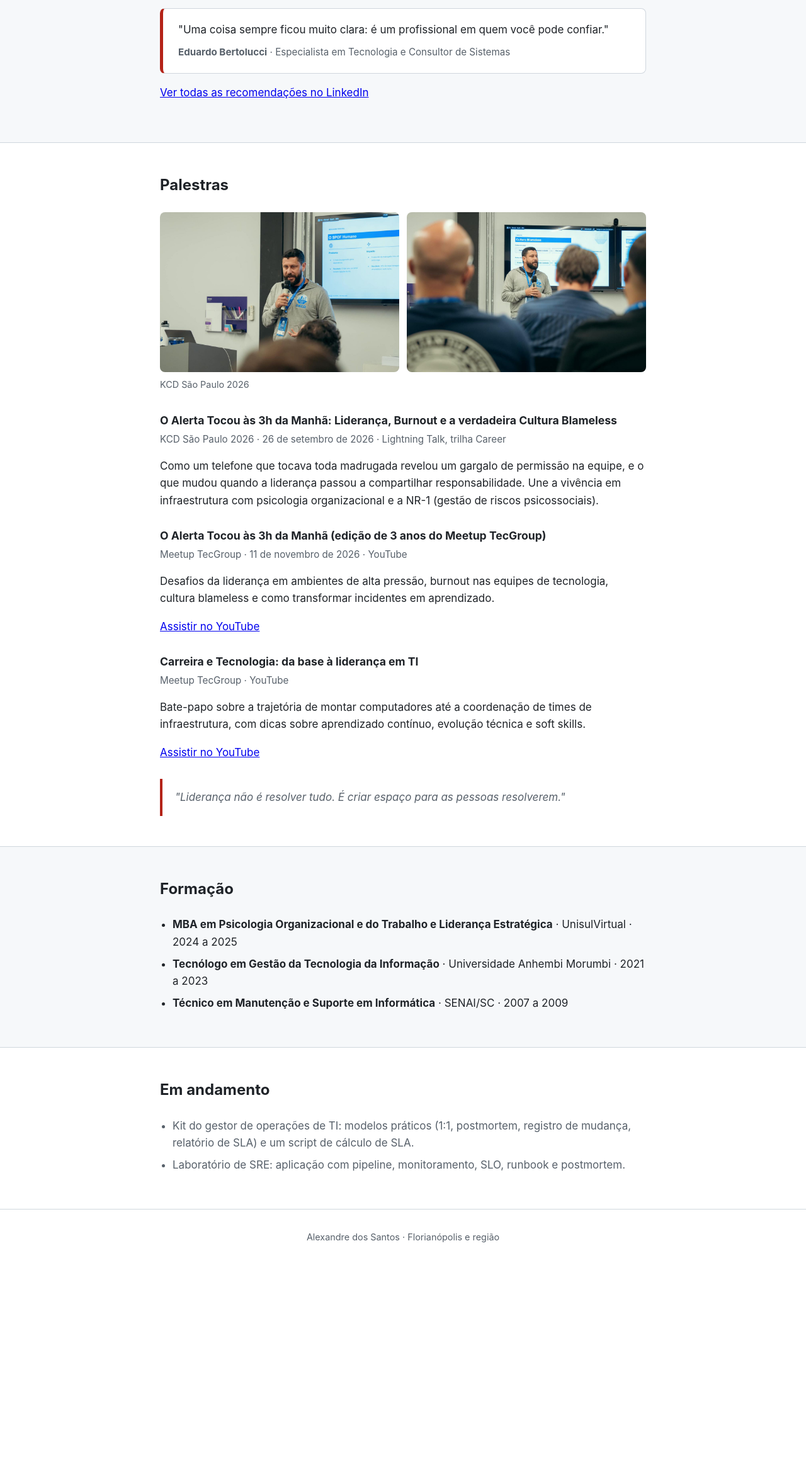
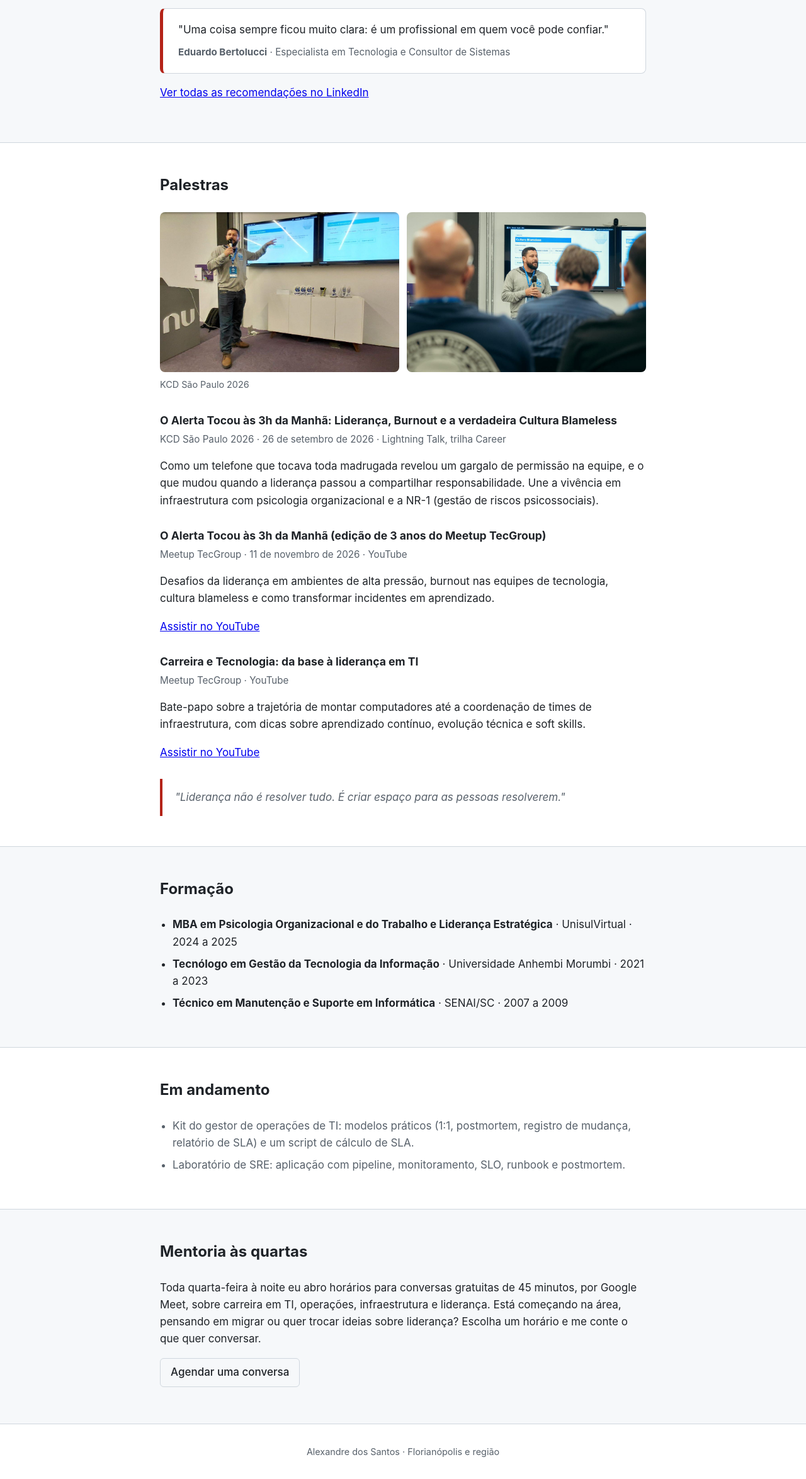
Before and after one commit to ale2santos/ale2santos.github.io, a plain HTML site: page index.html in a window 1280 px wide. Shown: the part 4148-6497 px from the top of the page at 63% size. Before the commit the page ends 6156 px from the top, so only its background shows below. Drawn offline with Linux system fonts and the light colour scheme.

Commit message:
Adiciona mentoria às quartas, prévia de link e nova foto da palestra
Co-Authored-By: Claude Opus 5.5 <noreply@anthropic.com>
Claude-Session: https://claude.ai/code/session_018doCHho9RhADhhTxHDvqzn

```diff
--- a/index.html
+++ b/index.html
@@ -5,6 +5,12 @@
 <meta name="viewport" content="width=device-width, initial-scale=1.0">
 <title>Alexandre dos Santos | Operações e Infraestrutura de TI</title>
 <meta name="description" content="Alexandre dos Santos: da bancada de montagem à coordenação de operações de TI. Gestão de incidentes, mudanças, SLA e cultura blameless.">
+<meta property="og:type" content="website">
+<meta property="og:url" content="https://ale2santos.github.io/">
+<meta property="og:title" content="Alexandre dos Santos | Operações e Infraestrutura de TI">
+<meta property="og:description" content="Da bancada à coordenação de operações de TI. Gestão de incidentes, mudanças, SLA e desenvolvimento de pessoas.">
+<meta property="og:image" content="https://ale2santos.github.io/images/foto-perfil.jpg">
+<meta name="twitter:card" content="summary">
 <style>
   :root {
     --texto: #1f2328;
@@ -242,8 +248,8 @@
   <div class="container">
     <h2>Palestras</h2>
     <div class="fotos-palestra">
-      <img src="images/palestra-kcd-1.jpg" alt="Alexandre apresentando o slide O SPOF Humano no KCD São Paulo 2026">
-      <img src="images/palestra-kcd-2.jpg" alt="Alexandre apresentando o slide Cultura Blameless para o público do KCD São Paulo 2026">
+      <img src="images/palestra-kcd-capa.jpg" alt="Alexandre palestrando sobre Cultura Blameless no KCD São Paulo 2026">
+      <img src="images/palestra-kcd-2.jpg" alt="Alexandre apresentando para o público do KCD São Paulo 2026">
     </div>
     <p class="legenda">KCD São Paulo 2026</p>
     <div class="palestra">
@@ -300,6 +306,14 @@
   </div>
 </section>
 
+<section id="mentoria">
+  <div class="container">
+    <h2>Mentoria às quartas</h2>
+    <p>Toda quarta-feira à noite eu abro horários para conversas gratuitas de 45 minutos, por Google Meet, sobre carreira em TI, operações, infraestrutura e liderança. Está começando na área, pensando em migrar ou quer trocar ideias sobre liderança? Escolha um horário e me conte o que quer conversar.</p>
+    <div class="links"><a href="https://calendar.google.com/calendar/appointments/schedules/AcZssZ26w3V-eiGhYx3fl-JcXSomE5RZIzQyRQDHjgvOYgtNRT8610M9_QMTqrT6igs24v_l6o_9k5e2" target="_blank" rel="noopener">Agendar uma conversa</a></div>
+  </div>
+</section>
+
 <footer>
   <div class="container">
     Alexandre dos Santos · Florianópolis e região
```
Also changed, not shown: images/palestra-kcd-capa.jpg (added).
